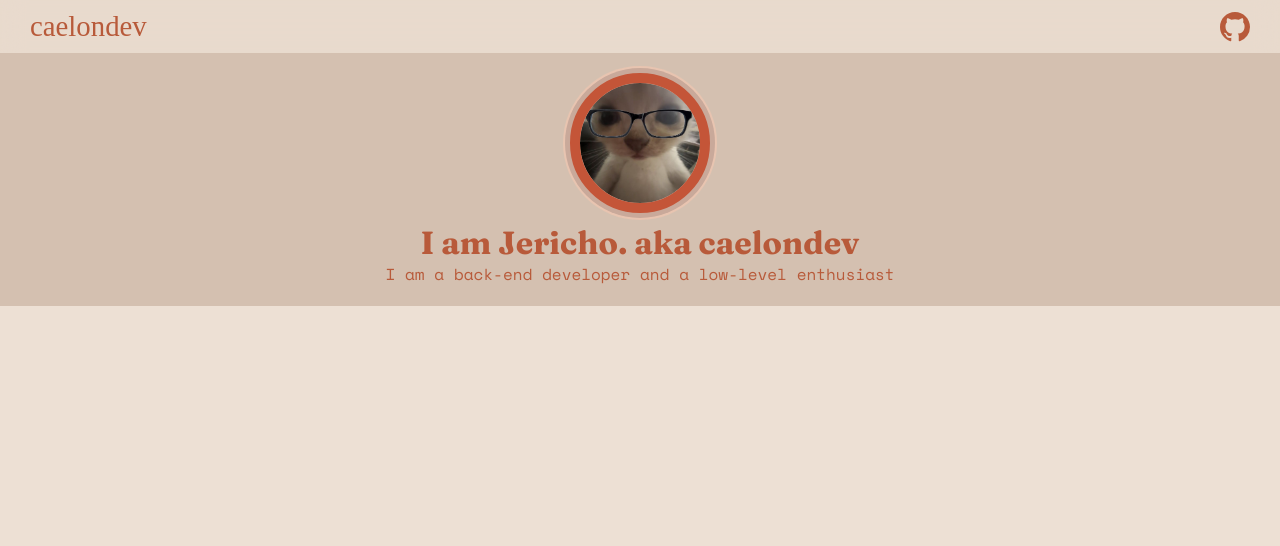
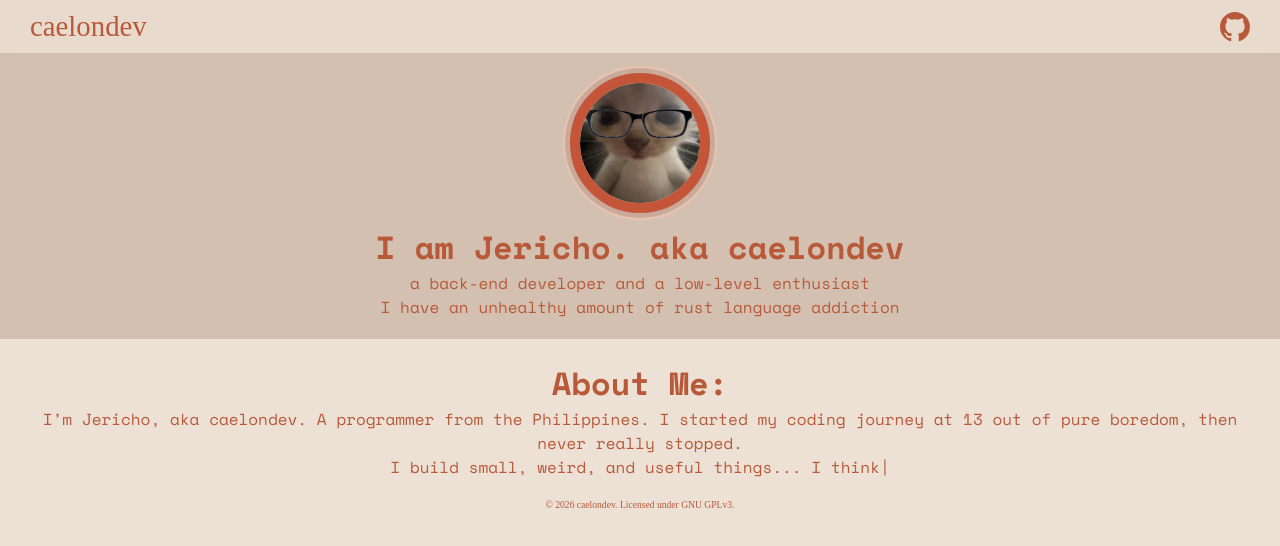
Before and after one commit to caelondev/caelondev, a React (Vite) app: page / in a window 1280 px wide. Shown: the top 546 px of the page. Built offline with nearby package versions, Linux system fonts and the light colour scheme.

Commit message:
feat: add about me card and oneko

```diff
--- a/index.html
+++ b/index.html
@@ -8,6 +8,10 @@
   </head>
   <body>
     <div id="root"></div>
+    <script
+      src="https://louisabraham.github.io/nekojs/neko.js"
+      data-autostart
+    ></script>
     <script type="module" src="/src/main.tsx"></script>
   </body>
 </html>
--- a/src/App.tsx
+++ b/src/App.tsx
@@ -1,3 +1,5 @@
+import AboutMe from "./components/AboutMe/AboutMe";
+import Footer from "./components/Footer";
 import Header from "./components/Header";
 import MainCard from "./components/MainCard/MainCard";
 
@@ -7,7 +9,9 @@ function App() {
       <Header />
       <div className="contents">
         <MainCard />
+        <AboutMe />
       </div>
+      <Footer />
     </>
   );
 }
--- /dev/null
+++ b/src/components/AboutMe/AboutMe.module.css
@@ -0,0 +1,4 @@
+.about_me {
+  text-align: center;
+  padding: 20px;
+}
--- /dev/null
+++ b/src/components/AboutMe/AboutMe.tsx
@@ -0,0 +1,32 @@
+import { Type } from "../helpers/Type";
+import styles from "./AboutMe.module.css"
+
+export default function AboutMe() {
+  return (
+    <div className={styles.about_me}>
+      <h1>About Me:</h1>
+
+      <p>
+        I’m Jericho, aka caelondev. A programmer from the Philippines. I started
+        my coding journey at 13 out of pure boredom, then never really stopped.
+      </p>
+
+      <p>
+        I build small, weird, and useful things
+        <Type
+          strings={[
+            "... I think...",
+            "... probably...",
+            "... sometimes too much...",
+            "... maybe...",
+          ]}
+          startDelay={2000}
+          typeSpeed={50}
+          backSpeed={90}
+          backDelay={2000}
+          loop
+        />
+      </p>
+    </div>
+  );
+}
--- /dev/null
+++ b/src/components/Footer.tsx
@@ -0,0 +1,9 @@
+export default function Footer() {
+  return (
+    <header className="main-footer">
+      <p>
+        &copy; {new Date().getFullYear()} caelondev. Licensed under GNU GPLv3.
+      </p>
+    </header>
+  );
+}
--- a/src/components/MainCard/MainCard.tsx
+++ b/src/components/MainCard/MainCard.tsx
@@ -10,7 +10,10 @@ export default function MainCard() {
       />
       <h1 className={styles.headline}>I am Jericho. aka caelondev</h1>
       <p className={styles.description}>
-        I am a back-end developer and a low-level enthusiast
+        a back-end developer and a low-level enthusiast
+      </p>
+      <p className={styles.description_blend}>
+        I have an unhealthy amount of rust language addiction
       </p>
     </div>
   );
--- /dev/null
+++ b/src/components/helpers/Type.tsx
@@ -0,0 +1,72 @@
+import { useEffect, useRef } from "react";
+import Typed from "typed.js";
+
+interface TypeProps {
+  strings: string[];
+  typeSpeed?: number;
+  backSpeed?: number;
+  loop?: boolean;
+  startDelay?: number;
+  backDelay?: number;
+  className?: string;
+  showCursor?: boolean;
+  cursorChar?: string;
+}
+
+export function Type({
+  strings,
+  typeSpeed = 50,
+  backSpeed = 30,
+  loop = true,
+  startDelay = 0,
+  backDelay = 1000,
+  className = "",
+  showCursor = true,
+  cursorChar = "|",
+}: TypeProps) {
+  const el = useRef<HTMLSpanElement | null>(null);
+  const typed = useRef<Typed | null>(null);
+
+  useEffect(() => {
+    if (!el.current) return;
+
+    let typedInstance: Typed | null = null;
+
+    el.current.innerHTML = "";
+
+    const timeout = setTimeout(() => {
+      if (!el.current) return;
+      typedInstance = new Typed(el.current!, {
+        strings,
+        typeSpeed,
+        backSpeed,
+        loop,
+        startDelay,
+        backDelay,
+        showCursor,
+        cursorChar,
+      });
+
+      typed.current = typedInstance;
+    }, 100);
+
+    return () => {
+      clearTimeout(timeout);
+      typedInstance?.destroy();
+      typed.current = null;
+
+      if (el.current) el.current.innerHTML = "";
+    };
+  }, [
+    strings,
+    typeSpeed,
+    backSpeed,
+    loop,
+    startDelay,
+    backDelay,
+    showCursor,
+    cursorChar,
+  ]);
+
+  return <span ref={el} className={className} />;
+}
--- /dev/null
+++ b/src/images.d.ts
@@ -0,0 +1,4 @@
+declare module "*.gif" {
+  const src: string;
+  export default src;
+}
--- a/src/index.css
+++ b/src/index.css
@@ -24,9 +24,20 @@
   margin: 0;
   padding: 0;
   box-sizing: border-box;
+  -webkit-user-select: none;
+  -ms-user-select: none;
+  user-select: none;
+  -webkit-touch-callout: none;
 }
 
-body {
+input,
+textarea,
+.selectable {
+  user-select: text;
+  -webkit-user-select: text;
+}
+
+:root {
   min-height: 100vh;
   background-color: var(--bg);
   overflow-x: hidden;
@@ -44,7 +55,7 @@ body {
 h1,
 h2,
 h3 {
-  font-family: var(--font-display);
+  font-family: var(--primary);
 }
 
 p,
@@ -72,6 +83,11 @@ h6 {
   align-items: center;
 }
 
+.main-footer {
+  font-size: 0.6rem;
+  text-align: center;
+}
+
 a {
   display: flex;
   color: inherit;
```
Also changed, not shown: assets/classic.gif (added).
